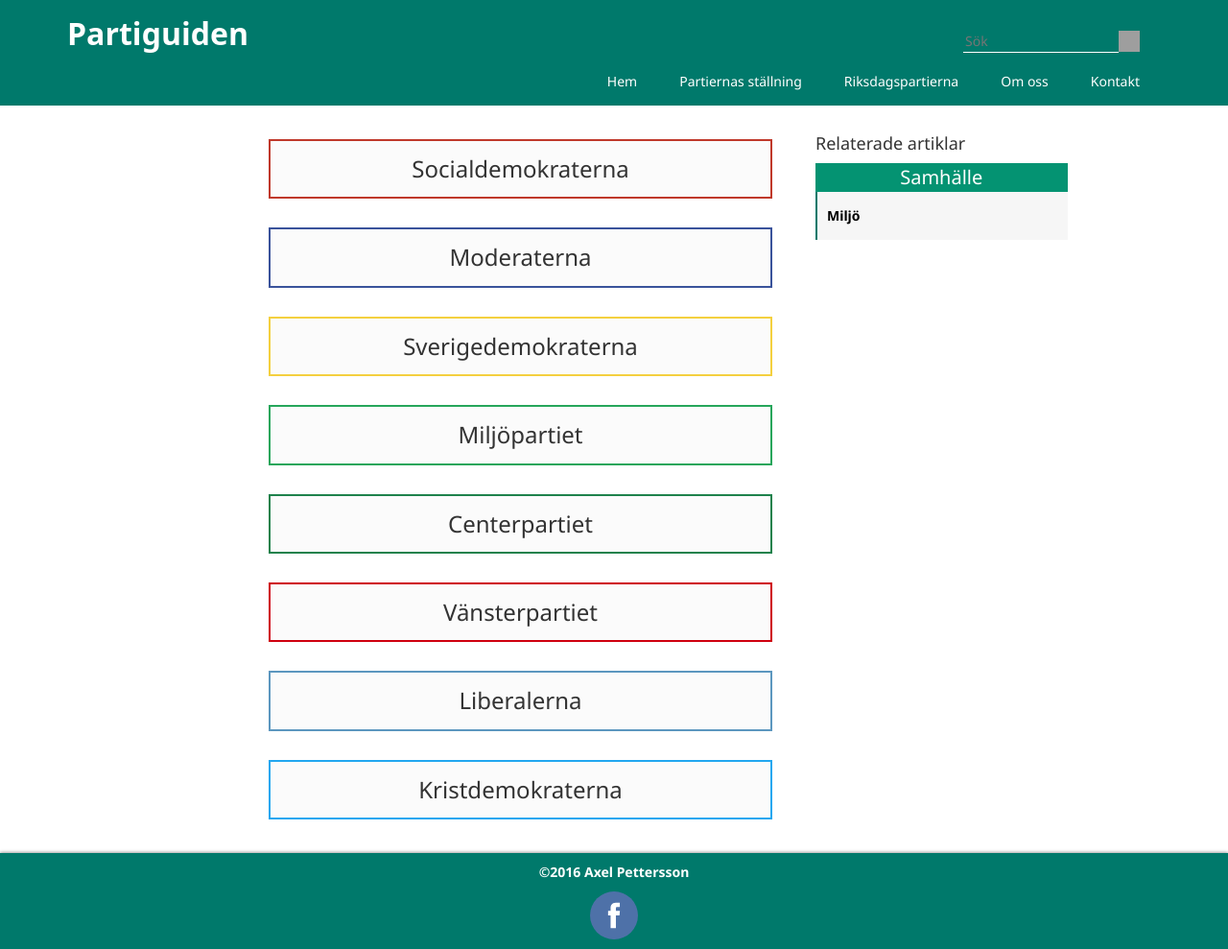
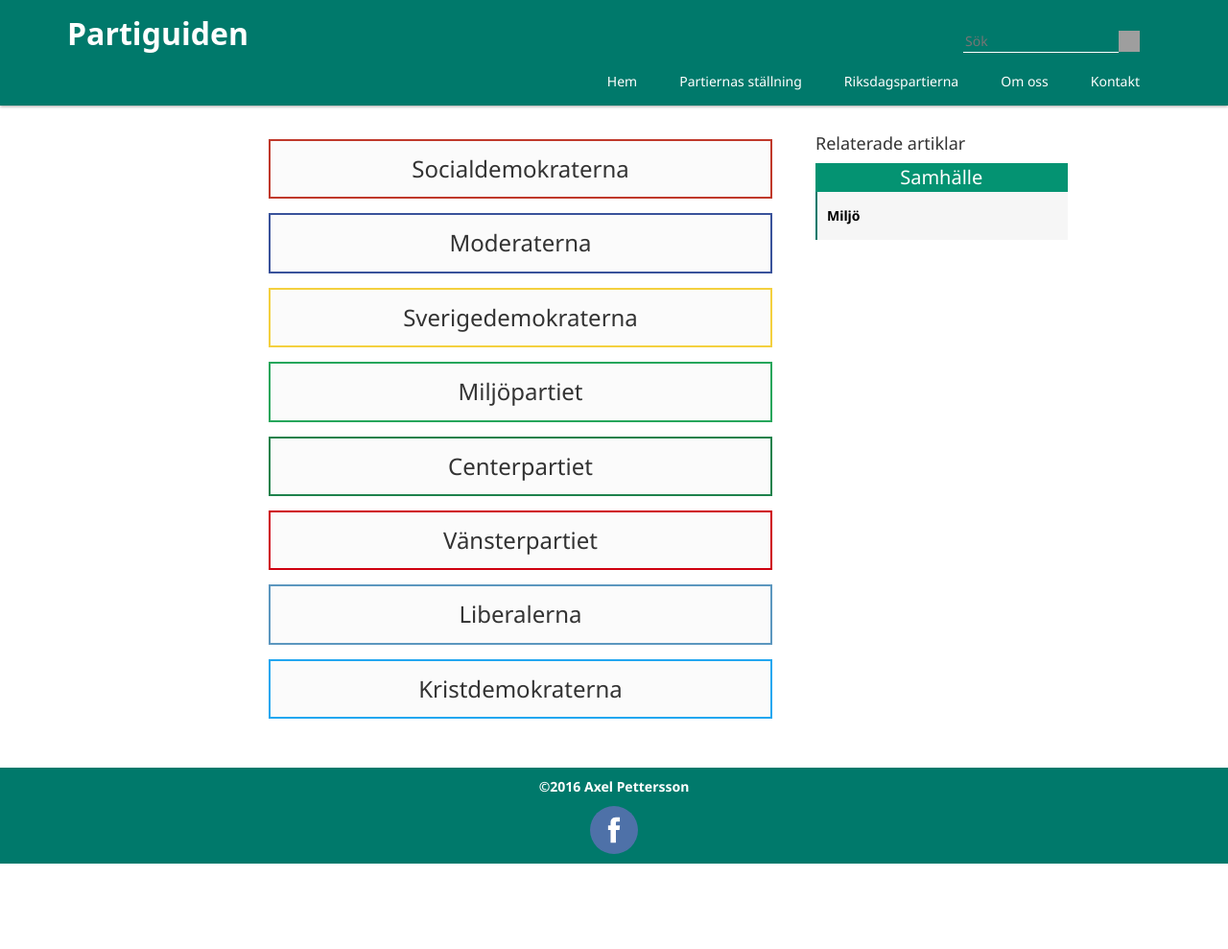
Before and after one commit to Ackuq/partiguiden.nu, a Jekyll site: the page built from _artiklar/forsvaret.md, in a window 1280 px wide. Shown: the whole page at 96% size. Built offline with Jekyll 4.4.1, drawn with Linux system fonts in a browser that asks for light colours; nearby versions of some CDN libraries; after the commit the page ends 900 px from its top, so only the background shows below that; grey boxes are pictures that could not be loaded.

Commit message:
some UI improvements

```diff
--- a/_data/forsvaret.yml
+++ b/_data/forsvaret.yml
@@ -3,7 +3,7 @@
       asikt: asd
 
     - parti: Moderaterna
-      asikt:
+      asikt: ss
 
     - parti: Sverigedemokraterna
       asikt:
--- a/_layouts/partier.html
+++ b/_layouts/partier.html
@@ -25,7 +25,7 @@
                         <h3>{{asikt.parti}}</h3>
                     </div>
                     <div class="slidetoggle">
-                        <p style="position:relative; margin-top:10px">{{asikt.asikt}}</p>
+                        <p>{{asikt.asikt}}</p>
                     </div>
                 </div>
     {% endfor %}
--- a/_sass/_fragor.scss
+++ b/_sass/_fragor.scss
@@ -1,7 +1,11 @@
 .asikt{
     display: block;
-    margin: 0 auto;
-    padding: 15px;
+    margin: 15px;
+    border-radius: 0 0 3px 3px;
+}
+.asikt.active{
+    background: #f6f6f6;
+
 }
 .asikt .slidetoggle{
     max-height: 0;
@@ -10,9 +14,17 @@
     transition: all 150ms ease-out;
 }
 .asikt.active .slidetoggle{
-     opacity: 1;
-    max-height: 100vh; /* must be larger than container will be */
+    margin-bottom: 0;
+    display: inline-block;
+    opacity: 1;
+    max-height: 100vh;
     transition: all 250ms ease-in;
+}
+.slidetoggle p{
+    padding: 0 10px;
+    position:relative;
+    margin-top:10px;
+    margin-bottom:5px;
 }
 .partititle{
     background: #fbfbfb;
--- a/_sass/_navigation.scss
+++ b/_sass/_navigation.scss
@@ -3,6 +3,7 @@
 .navbar-fixed-top.navbar-absolute {
     position: absolute;
     margin: 0;
+    box-shadow: 0 0 #FFFFFF inset, 0 1px 3px rgba(34, 25, 25, 0.4);
 }
 
 .navbar-header .navbar-toggle .icon-bar {
--- a/css/styles.scss
+++ b/css/styles.scss
@@ -22,7 +22,6 @@
 #header {
     color: #fff;
     background: #00796B;
-    box-shadow: 0 0 #FFFFFF inset, 0 1px 3px rgba(34, 25, 25, 0.4);
 }
 
 #title {
@@ -48,7 +47,6 @@
     width: 100%;
     bottom: 0;
     color: #fff;
-    box-shadow: 0 0 #FFFFFF inset, 0 -1px 3px rgba(34, 25, 25, 0.4);
     background: #00796B;
     height: 100px;
 }
```
